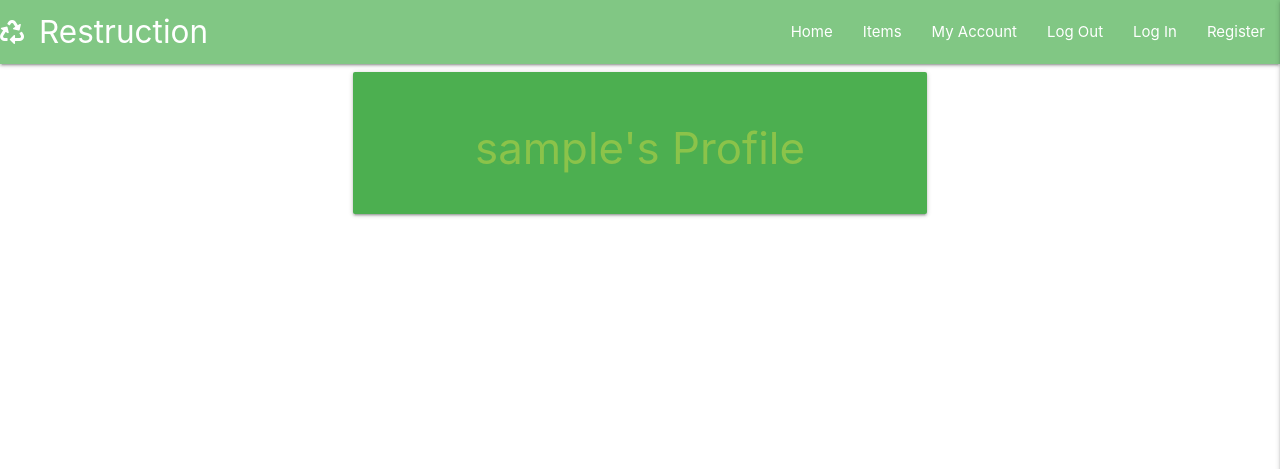
After one commit to marcusnolan/restruction, a Flask app: page /profile/1 in a window 1280 px wide. The commit adds this page. Shown: the top 469 px of the page. Run offline with Flask 2, Linux system fonts and the light colour scheme; the visitor is signed in with stand-in values (Sample User, id 1); a database or web service that is not in the repository returns one stand-in record (values such as "Sample title"); some libraries are stand-ins or nearby versions.

Commit message:
Profile page added

```diff
--- a/app.py
+++ b/app.py
@@ -51,6 +51,7 @@ def register():
         # put the newuser into session cookie
         session["user"] = request.form.get("username").lower()
         flash("Registration Successfull! Welcome to Restruction")
+        return redirect(url_for("profile", username=session["user"]))
 
     return render_template("register.html")
 
@@ -65,7 +66,8 @@ def login():
             if check_password_hash(
                     existing_user["password"], request.form.get("password")):
                 session["user"] = request.form.get("username").lower()
-                flash("Welcome, {}".format(request.form.get("username")))
+                flash("Welcome back, {}".format(request.form.get("username")))
+                return redirect(url_for("profile", username=session["user"]))
 
             else:
                 flash("Incorrect Username and/or Password")
@@ -78,6 +80,13 @@ def login():
     return render_template("login.html")
 
 
+@app.route("/profile/<username>", methods=["GET", "POST"])
+def profile(username):
+    username = mongo.db.users.find_one(
+        {"username": session["user"]})["username"]
+    return render_template("profile.html", username=username)
+
+
 if __name__ == "__main__":
     app.run(host=os.environ.get("IP"),
             port=int(os.environ.get("PORT")),
--- a/templates/base.html
+++ b/templates/base.html
@@ -25,7 +25,7 @@
                 <ul class="right hide-on-med-and-down">
                     <li><a href="{{ url_for('get_items') }}">Home</a></li>
                     <li><a href="#">Items</a></li>
-                    <li><a href="#">My Account</a></li>
+                    <li><a href="{{ url_for('profile', username=session['user']) }}">My Account</a></li>
                     <li><a href="#">Log Out</a></li>
                     <li><a href="{{ url_for('login') }}">Log In</a></li>
                     <li><a href="{{ url_for('register') }}">Register</a></li>
@@ -37,7 +37,7 @@
             <h4 class="center-align green-text text-lighten-2"><i class="fas fa-recycle"></i>Restruction</h4>
             <li><a href="#">Home</a></li>
                     <li><a href="{{ url_for('get_items') }}">Items</a></li>
-                    <li><a href="#">My Account</a></li>
+                    <li><a href="{{ url_for('profile', username=session['user']) }}">My Account</a></li>
                     <li><a href="#">Log Out</a></li>
                     <li><a href="{{ url_for('login') }}">Log In</a></li>
                     <li><a href="{{ url_for('register') }}">Register</a></li>
--- /dev/null
+++ b/templates/profile.html
@@ -0,0 +1,12 @@
+{% extends "base.html" %}
+{% block content %}
+
+<div class="row">
+    <div class="col s12 m8 offset-m2">
+        <div class="card-panel green">
+            <h3 class="center-align light-green-text">{{ username }}'s Profile</h3>
+        </div>
+    </div>
+</div>
+
+{% endblock %}
```
